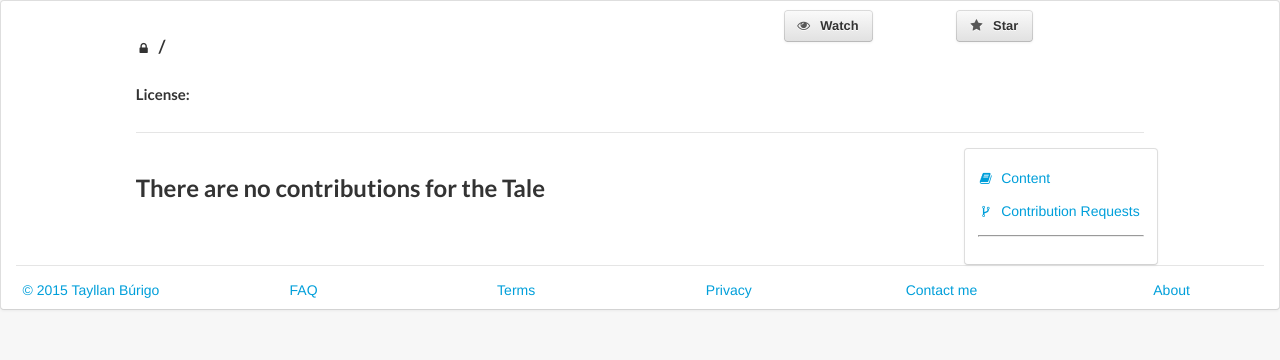
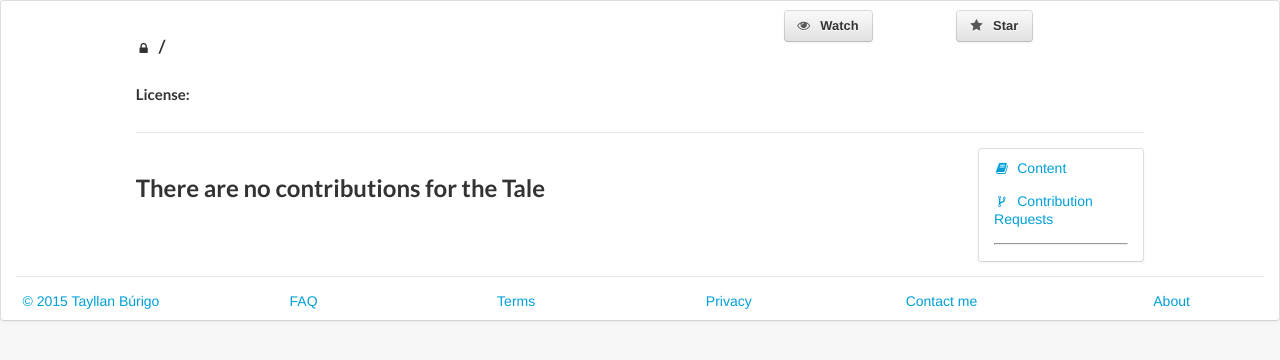
Before and after one commit to tayllan/anaddventure, a Flask app: template site/templates/contributions.html in a window 1280 px wide. Shown: the part 89-449 px from the top of the page. Run offline with Flask 2, Linux system fonts and the light colour scheme; the template is opened without the code that fills it, so the values that code supplies are empty.

Commit message:
Added design

```diff
--- a/site/templates/contributions.html
+++ b/site/templates/contributions.html
@@ -11,7 +11,7 @@
 <div class="ui divider"></div>
 
 <div class="main">
-	<div class="ui two column grid">
+	<div class="ui stackable two column grid">
 		<div class="thirteen wide column left aligned">
 			<div class="contributions">
 				{% if contributions['keys']|length == 0 %}
@@ -45,8 +45,10 @@
 			</div>
 		</div>
 
-		<div class="three wide column ui segment">
-			{% include "fragment/tale_right_bar.html" %}
+		<div class="three wide column">
+			<div class="ui segment">
+				{% include "fragment/tale_right_bar.html" %}
+			</div>
 		</div>
 	</div>
 </div>
--- a/site/templates/fragment/profile_side_bar.html
+++ b/site/templates/fragment/profile_side_bar.html
@@ -2,7 +2,7 @@
 	<div class="doubling two column row">
 		<div class="column">
 			<a href="/profile/{{user.username}}">
-				<img src="/avatars/{{user.id}}" alt="avatar picture" title="Avatar Picture" height="100" width="100" style="border-radius: 10px;">
+				<img src="/avatars/{{user.id}}" alt="avatar picture" title="Avatar Picture" class="ui small image">
 			</a>
 		</div>
 		<div class="column">
--- a/site/templates/search.html
+++ b/site/templates/search.html
@@ -6,7 +6,7 @@
 
 {% block content %}
 
-<div class="ui two column grid">
+<div class="ui stackable two column grid">
 	<div class="four wide column">
 		<h1 class="ui header">
 			<i class="search icon"></i>
@@ -25,7 +25,7 @@
 
 <div class="ui divider"></div>
 
-<div class="search-block ui two column grid">
+<div class="search-block ui stackable two column grid">
 	<div class="side-bar four wide column">
 		<div class="ui segment">
 			<p>
```
Also changed, not shown: site/templates/fragment/search_users.html (+6 -2 lines).
